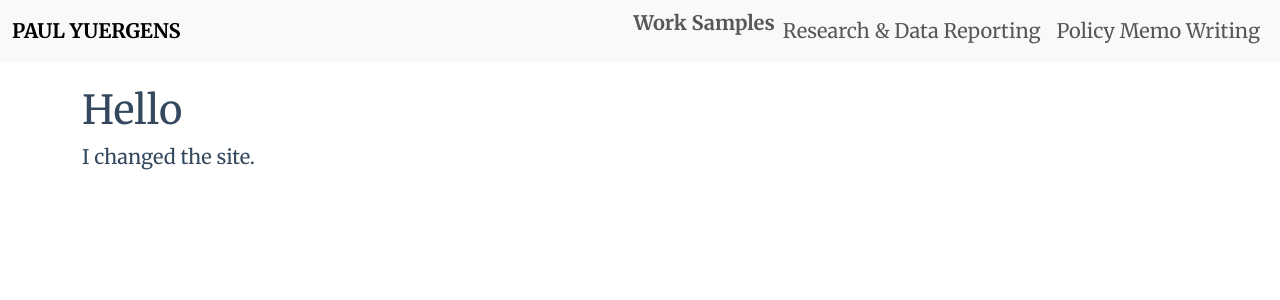
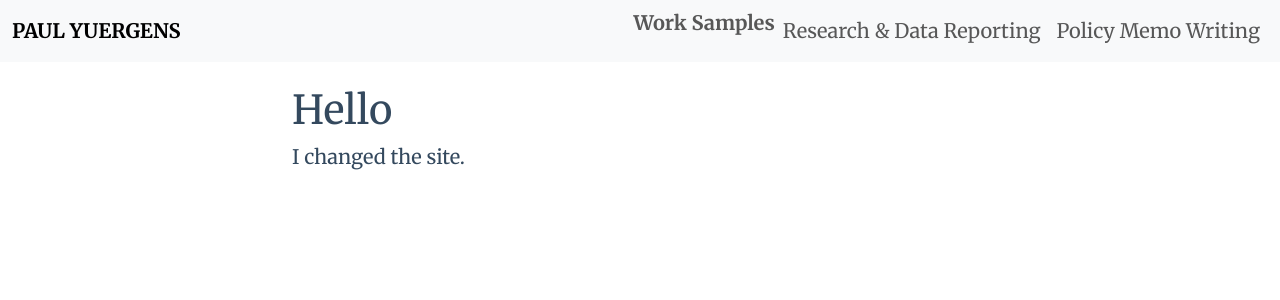
Before and after one commit to pyrgns/pyrgns.github.io, a Jekyll site: the page built from index.md, in a window 1280 px wide. Shown: the top 300 px of the page. Built offline with Jekyll 4.4.1, drawn with Linux system fonts in a browser that asks for light colours.

Commit message:
Update style.css

```diff
--- a/assets/styles/style.css
+++ b/assets/styles/style.css
@@ -8,3 +8,7 @@ body {
   line-height: 1.5;
   color: #34495e;
 }
+
+.container {
+  max-width: 720px;
+}
```
